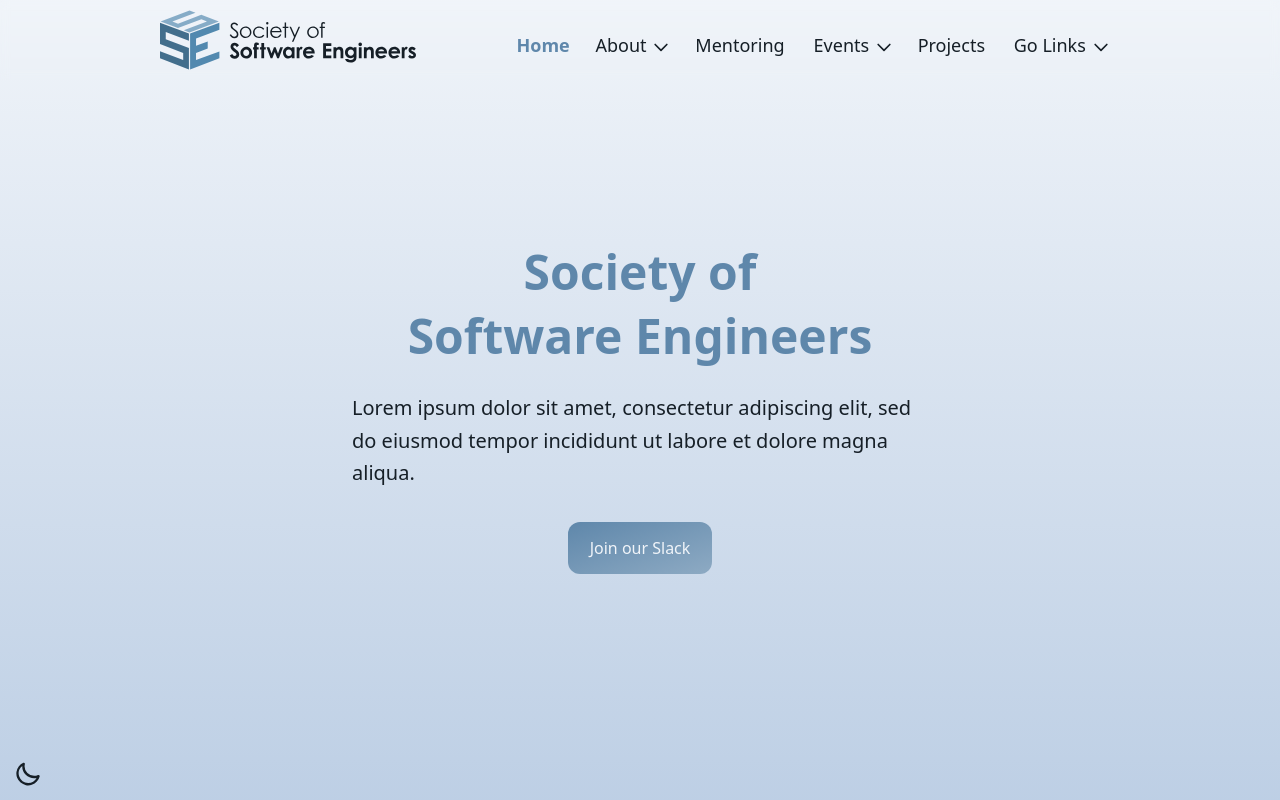
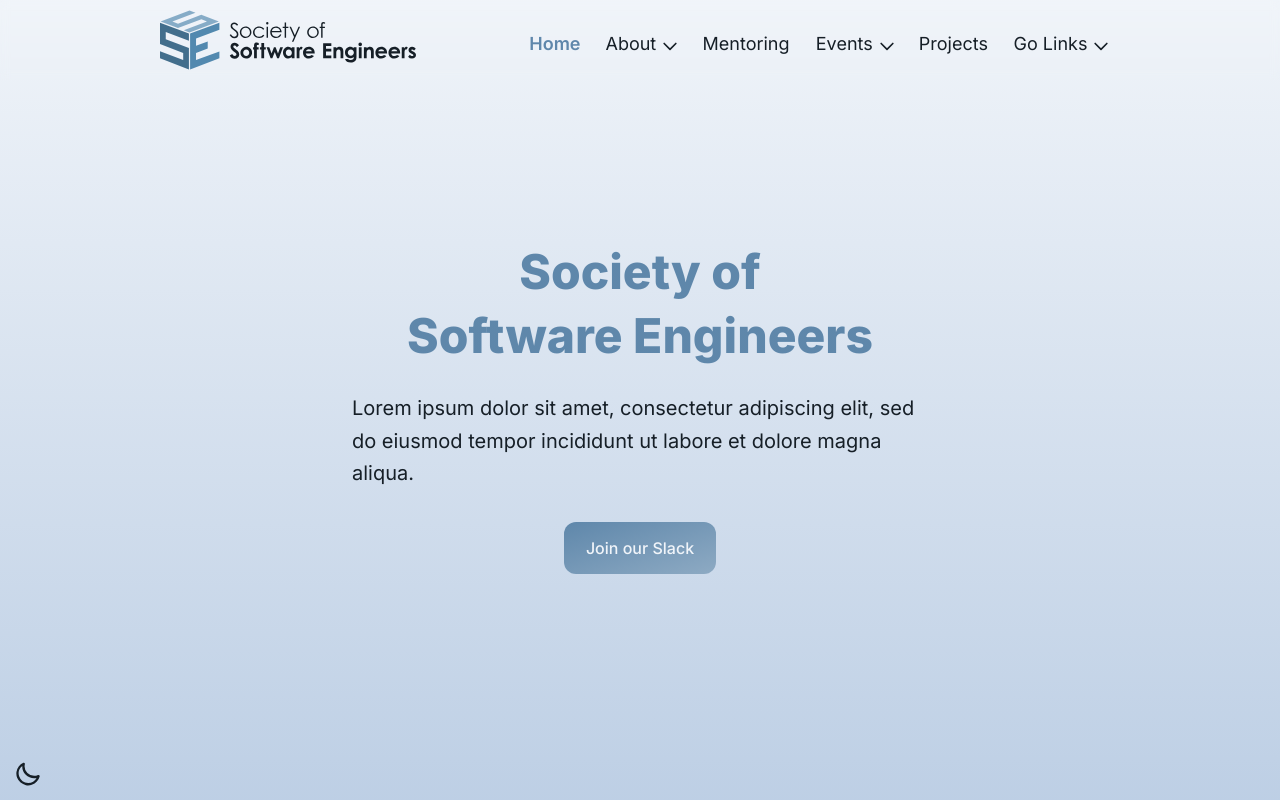
Before and after one commit to rit-sse/WebsiteTheSSEquel, a Next.js app in the folder next/: page / in a window 1280 px wide. Built offline with nearby package versions, Linux system fonts and the light colour scheme.

Commit message:
Added suppressHydrationWarning to html tag

```diff
--- a/next/app/layout.tsx
+++ b/next/app/layout.tsx
@@ -22,10 +22,11 @@ export default function RootLayout({
   children: React.ReactNode;
 }) {
   return (
-
-    <html lang="en" data-theme="dark">
+    // details on suppressHydrationWarning: https://github.com/pacocoursey/next-themes#html--css (scroll up a bit)
+    // Also: https://www.reddit.com/r/nextjs/comments/138smpm/how_to_fix_extra_attributes_from_the_server_error/
+    <html lang="en" data-theme="dark" suppressHydrationWarning>
       <body
-        className={`min-h-screen flex flex-col bg-gradient-to-b from-base-100 to-base-300`}
+        className={`min-h-screen flex flex-col bg-gradient-to-b from-base-100 to-base-300 ${inter.className}`}
       >
         <Providers>
           <Navbar />
```
